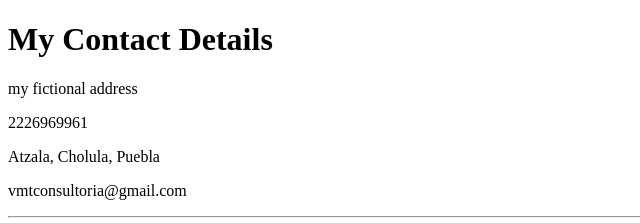
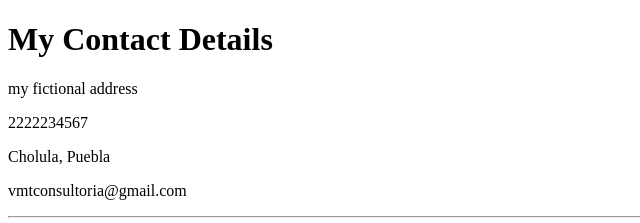
Before and after one commit to cesarsz/cv, a plain HTML site: page contact-me.html in a window 1280 px wide. Shown: the top 223 px of the page, 0-640 px from the left. Drawn offline with Linux system fonts and the light colour scheme.

Commit message:
Update contact-me.html

```diff
--- a/contact-me.html
+++ b/contact-me.html
@@ -11,8 +11,8 @@
 <body>
   <h1>My Contact Details</h1>
   <p>my fictional address</p>
-  <p>2226969961</p>
-  <p>Atzala, Cholula, Puebla</p>
+  <p>2222234567</p>
+  <p>Cholula, Puebla</p>
   <p>vmtconsultoria@gmail.com</p>
   <hr>
 
```
